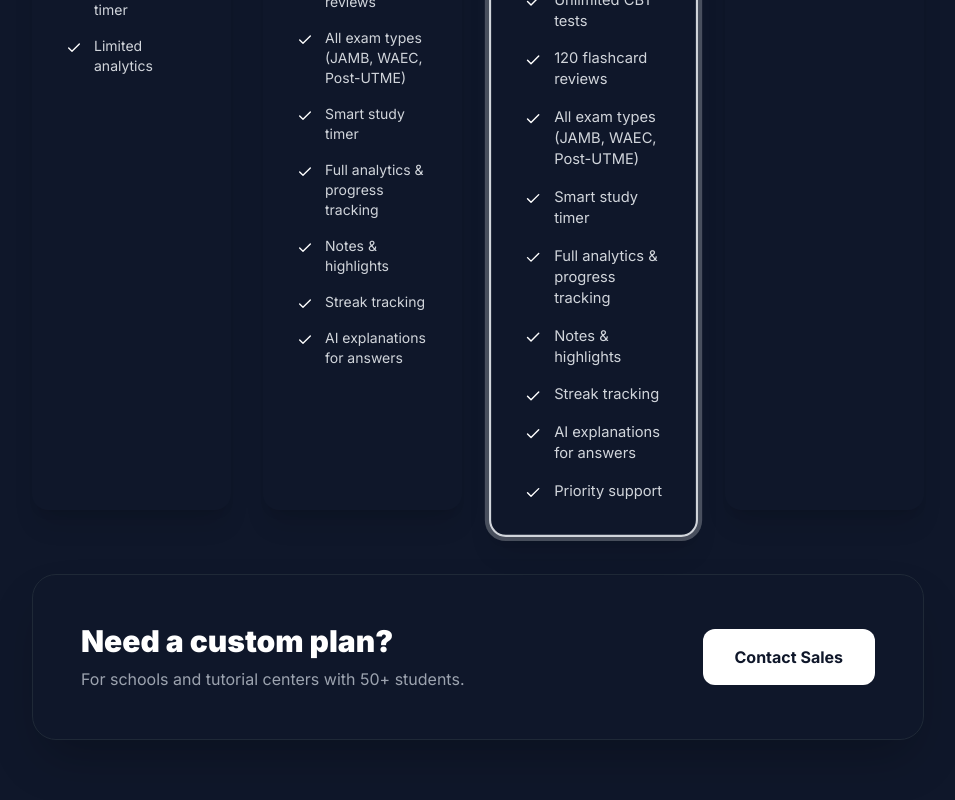
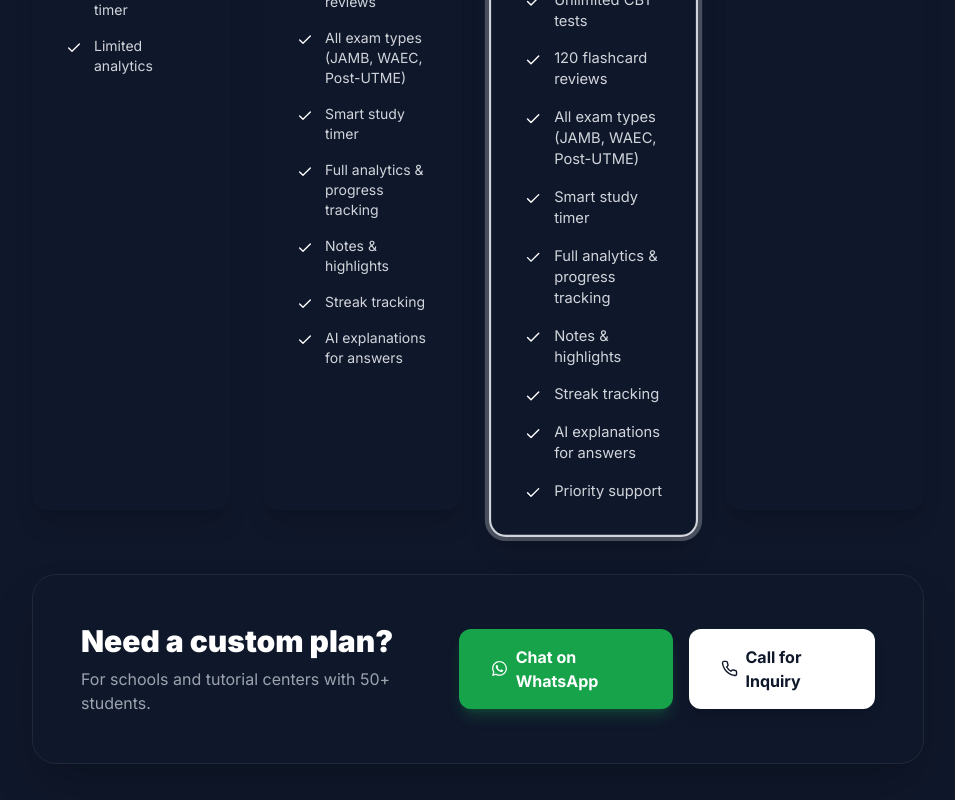
Before and after one commit to Viktor-Kode/studyhubv2, a Next.js app: page /dashboard/pricing in a window 1280 px wide. Shown: the part 1147-1947 px from the top of the page, without its empty margins (280-1235 px from the left). Built offline with nearby package versions, Linux system fonts and the light colour scheme; no server answers; the database is empty; sample sign-in values are in the browser's storage.

Commit message:
I have updated the Need a custom plan? section on the pricing page to provide direct communication options for schools and tutorial centers.

```diff
--- a/app/dashboard/pricing/page.tsx
+++ b/app/dashboard/pricing/page.tsx
@@ -5,7 +5,8 @@ import { useSearchParams } from 'next/navigation'
 import { useAuthStore } from '@/lib/store/authStore'
 import { paymentApi } from '@/lib/api/paymentApi'
 import ProtectedRoute from '@/components/ProtectedRoute'
-import { FiCheck, FiX, FiLoader, FiZap, FiAward } from 'react-icons/fi'
+import { FiCheck, FiX, FiLoader, FiZap, FiAward, FiPhone } from 'react-icons/fi'
+import { FaWhatsapp } from 'react-icons/fa'
 import { toast } from 'react-hot-toast'
 import { PLANS } from '@/lib/config/plans'
 
@@ -279,9 +280,24 @@ export default function PricingPage() {
                             <h2 className="text-3xl font-black text-gray-900 dark:text-white mb-2">Need a custom plan?</h2>
                             <p className="text-gray-600 dark:text-gray-400">For schools and tutorial centers with 50+ students.</p>
                         </div>
-                        <button className="px-8 py-4 bg-gray-900 dark:bg-white text-white dark:text-gray-900 font-bold rounded-xl hover:opacity-90 transition-all">
-                            Contact Sales
-                        </button>
+                        <div className="flex flex-col sm:flex-row gap-4 w-full md:w-auto">
+                            <a
+                                href="https://wa.me/2349163345794"
+                                target="_blank"
+                                rel="noopener noreferrer"
+                                className="flex items-center justify-center gap-2 px-8 py-4 bg-green-600 text-white font-bold rounded-xl hover:bg-green-700 transition-all shadow-lg shadow-green-500/20"
+                            >
+                                <FaWhatsapp className="text-xl" />
+                                Chat on WhatsApp
+                            </a>
+                            <a
+                                href="tel:+2349163345794"
+                                className="flex items-center justify-center gap-2 px-8 py-4 bg-gray-900 dark:bg-white text-white dark:text-gray-900 font-bold rounded-xl hover:opacity-90 transition-all shadow-lg"
+                            >
+                                <FiPhone className="text-xl" />
+                                Call for Inquiry
+                            </a>
+                        </div>
                     </div>
                 </div>
 
```
